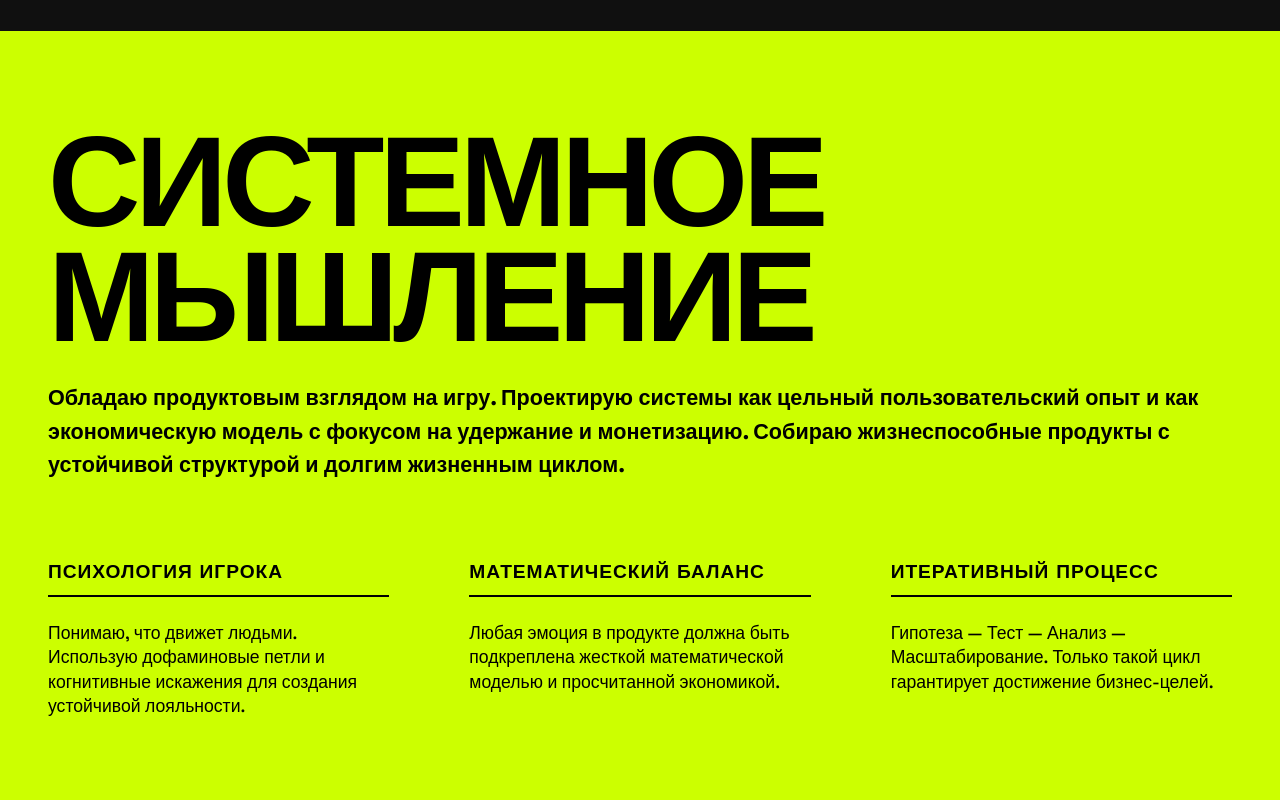
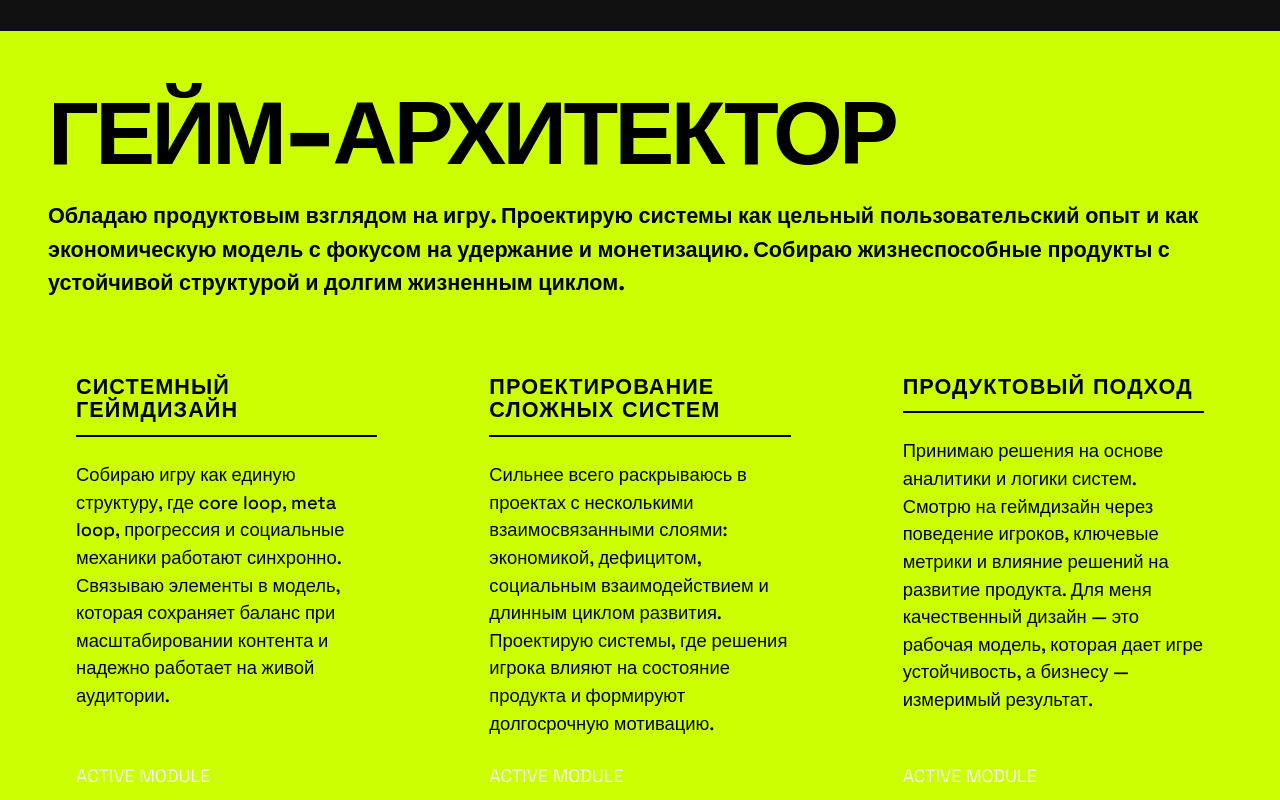
Before and after one commit to sanbait/Portfolio, a React (Vite) app: page / in a window 1280 px wide. Shown: the part 4380-5180 px from the top of the page. Built offline with nearby package versions, Linux system fonts and the light colour scheme.

Commit message:
fix: restore strength section + dev base

```diff
--- a/package.json
+++ b/package.json
@@ -5,7 +5,7 @@
   "type": "module",
   "scripts": {
     "build": "vite build",
-    "dev": "vite --port 3000 --strictPort"
+    "dev": "vite --host 0.0.0.0 --port 3000 --strictPort"
   },
   "dependencies": {
     "@emotion/react": "11.14.0",
--- a/src/app/components/Strength.tsx
+++ b/src/app/components/Strength.tsx
@@ -19,42 +19,44 @@ function FadeInSection({ children, delay = 0 }: { children: React.ReactNode; del
 export function Strength() {
   const content = [
     {
-      title: "ПСИХОЛОГИЯ ИГРОКА",
-      description: "Понимаю, что движет людьми. Использую дофаминовые петли и когнитивные искажения для создания устойчивой лояльности.",
+      title: "СИСТЕМНЫЙ ГЕЙМДИЗАЙН",
+      description:
+        "Собираю игру как единую структуру, где core loop, meta loop, прогрессия и социальные механики работают синхронно. Связываю элементы в модель, которая сохраняет баланс при масштабировании контента и надежно работает на живой аудитории.",
     },
     {
-      title: "МАТЕМАТИЧЕСКИЙ БАЛАНС",
-      description: "Любая эмоция в продукте должна быть подкреплена жесткой математической моделью и просчитанной экономикой.",
+      title: "ПРОЕКТИРОВАНИЕ СЛОЖНЫХ СИСТЕМ",
+      description:
+        "Сильнее всего раскрываюсь в проектах с несколькими взаимосвязанными слоями: экономикой, дефицитом, социальным взаимодействием и длинным циклом развития. Проектирую системы, где решения игрока влияют на состояние продукта и формируют долгосрочную мотивацию.",
     },
     {
-      title: "ИТЕРАТИВНЫЙ ПРОЦЕСС",
-      description: "Гипотеза — Тест — Анализ — Масштабирование. Только такой цикл гарантирует достижение бизнес-целей.",
-    }
+      title: "ПРОДУКТОВЫЙ ПОДХОД",
+      description:
+        "Принимаю решения на основе аналитики и логики систем. Смотрю на геймдизайн через поведение игроков, ключевые метрики и влияние решений на развитие продукта. Для меня качественный дизайн — это рабочая модель, которая дает игре устойчивость, а бизнесу — измеримый результат.",
+    },
   ];
 
   return (
     <section
       id="strength"
-      className="py-24 px-6 md:px-12"
+      className="py-16 px-6 md:px-12"
       style={{ backgroundColor: "var(--accent-neon)" }}
     >
       <div style={{ maxWidth: "var(--container-max)", margin: "0 auto" }}>
         <FadeInSection>
-          <div className="mb-20">
+          <div className="mb-12">
             <h2
+              className="screen-title screen-title--black"
               style={{
                 fontFamily: "var(--h2-font)",
                 fontWeight: "900",
-                fontSize: "clamp(3rem, 10vw, 8rem)",
+                fontSize: "clamp(2.1rem, 7vw, 5.8rem)",
                 lineHeight: "0.9",
                 color: "#000000",
                 letterSpacing: "-0.04em",
                 textTransform: "uppercase"
               }}
             >
-              СИСТЕМНОЕ
-              <br />
-              МЫШЛЕНИЕ
+              ГЕЙМ-АРХИТЕКТОР
             </h2>
             <p
               className="mt-6"
@@ -76,15 +78,17 @@ export function Strength() {
             </p>
           </div>
 
-          <div className="grid grid-cols-1 md:grid-cols-3 gap-12 lg:gap-20">
+          <div className="grid grid-cols-1 md:grid-cols-3 gap-10 lg:gap-14">
             {content.map((item, i) => (
               <FadeInSection key={i} delay={0.1 + i * 0.1}>
-                <div className="flex flex-col h-full">
+                <div
+                  className="module-card flex flex-col h-full p-7"
+                >
                   <h3
                     className="mb-3 font-black"
                     style={{
                       color: "#000000",
-                      fontSize: "1.2rem",
+                      fontSize: "1.35rem",
                       letterSpacing: "0.05em",
                       textTransform: "uppercase"
                     }}
@@ -98,14 +102,20 @@ export function Strength() {
                   <p
                     style={{
                       fontFamily: "var(--body-font)",
-                      fontSize: "1.1rem",
-                      lineHeight: "1.4",
+                      fontSize: "1.15rem",
+                      lineHeight: "1.5",
                       color: "#000000",
-                      fontWeight: "500"
+                      fontWeight: "500",
+                      flex: 1
                     }}
                   >
                     {item.description}
                   </p>
+                  <div className="module-footer mt-6">
+                    <span className="module-dot" />
+                    <span className="module-line" />
+                    <span className="module-label">ACTIVE MODULE</span>
+                  </div>
                 </div>
               </FadeInSection>
             ))}
--- a/vite.config.ts
+++ b/vite.config.ts
@@ -3,8 +3,8 @@ import path from 'path'
 import tailwindcss from '@tailwindcss/vite'
 import react from '@vitejs/plugin-react'
 
-export default defineConfig({
-  base: '/Portfolio/',
+export default defineConfig(({ mode }) => ({
+  base: mode === 'development' ? '/' : '/Portfolio/',
   plugins: [
     // The React and Tailwind plugins are both required for Make, even if
     // Tailwind is not being actively used – do not remove them
@@ -23,4 +23,4 @@ export default defineConfig({
   },
   // File types to support raw imports. Never add .css, .tsx, or .ts files to this.
   assetsInclude: ['**/*.svg', '**/*.csv'],
-})
+}))
```
